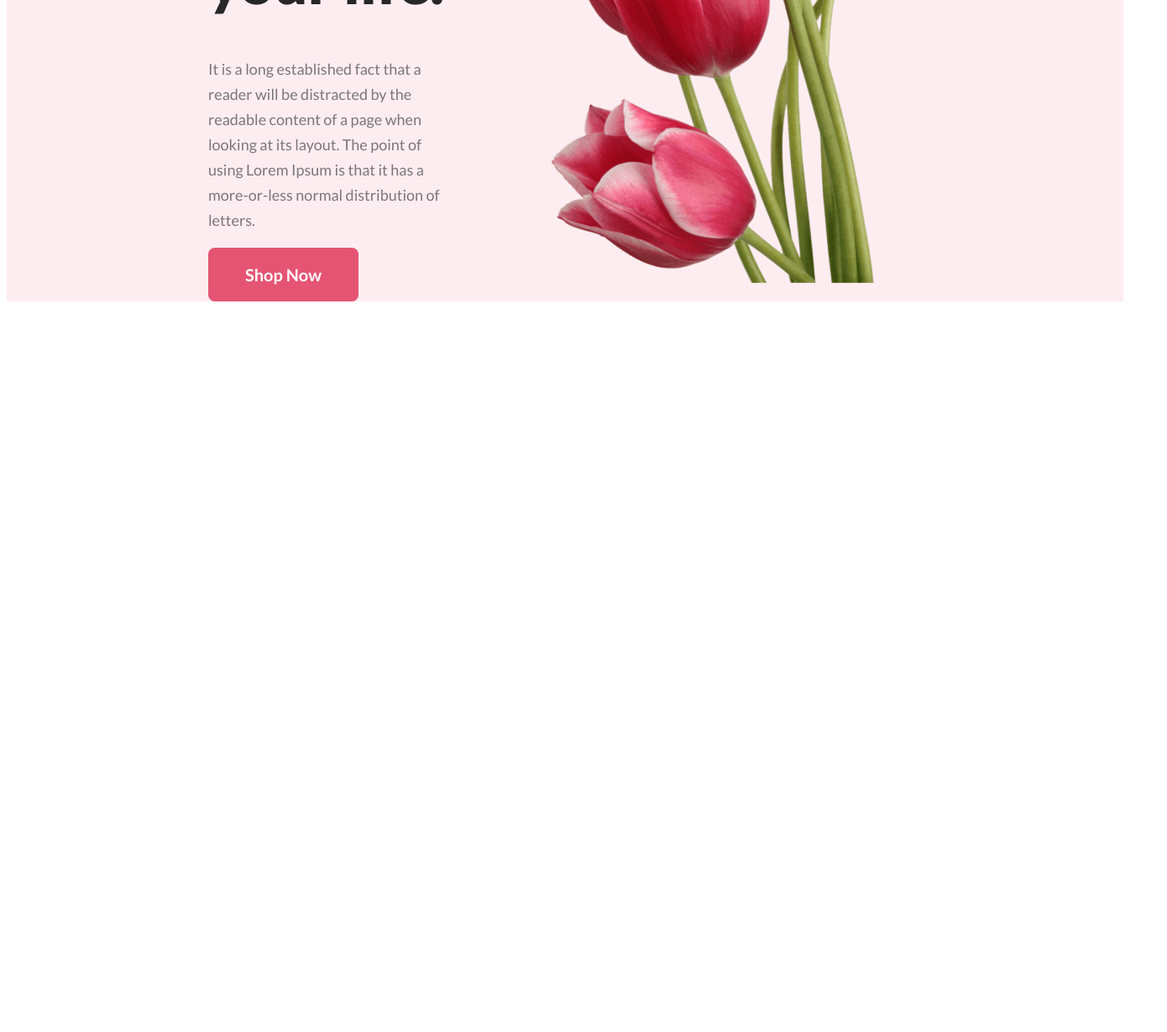
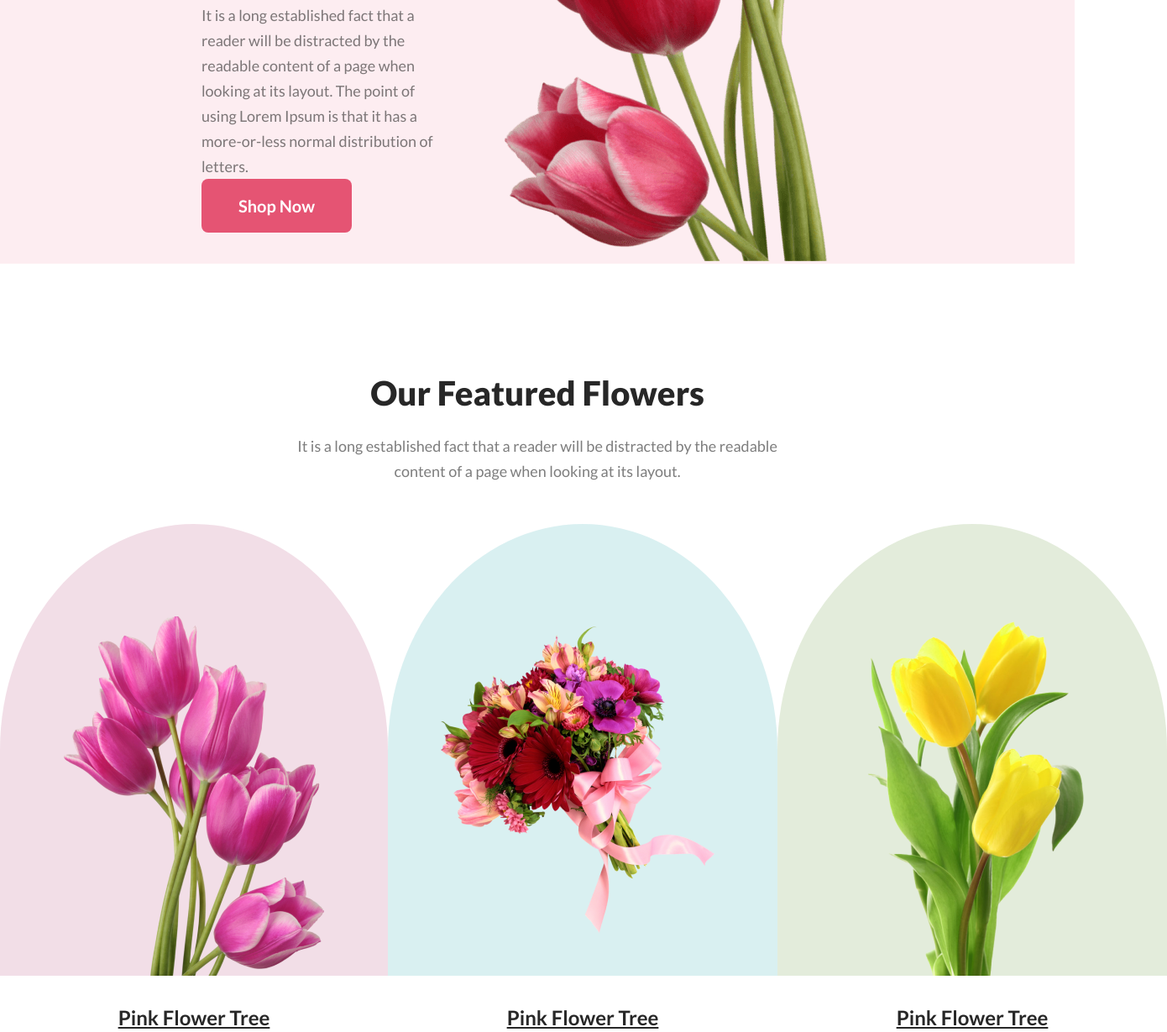
Before and after one commit to Ahnaf1111/flower-site, a plain HTML site: page index.html in a window 1280 px wide. Shown: the part 539-1768 px from the top of the page at 84% size, 1390 px wide, since content can reach past the window. Before the commit the page ends 906 px from the top, so only its background shows below. Drawn offline with Linux system fonts and the light colour scheme.

Commit message:
featured section added

```diff
--- a/index.html
+++ b/index.html
@@ -3,8 +3,9 @@
 <head>
     <meta charset="UTF-8">
     <meta name="viewport" content="width=device-width, initial-scale=1.0">
-    <title>Document</title>
+    <title>Flower Shop</title>
     <link rel="stylesheet" href="style.css">
+    <link rel="shortcut icon" href="Flower Asset/banner.png" type="image/x-icon">
 </head>
 <body>
     <header>
@@ -20,7 +21,38 @@
         </div>
     </header>
     <main>
-
+        <section class="feature">
+            <div class="feature-text">
+                <h3 class="section-title-primary">Our Featured Flowers</h3>
+                <p class="p-primary">It is a long established fact that a reader will be distracted by the readable <br> content of a page when looking at its layout.</p>
+            </div>
+            <div class="feature-containers">
+                <div class="feature-container ">
+                    <div class="feature-img pink-flower">
+                        <img src="Flower Asset/pngwing 6.png" alt="">
+                    </div>
+                <div class="feature-p">
+                    <p>Pink Flower Tree</p>
+                </div>
+            </div>
+                <div class="feature-container">
+                    <div class="feature-img blue-flower">
+                        <img src="Flower Asset/pngwing 5.png" alt="">
+                    </div>
+                <div class="feature-p">
+                    <p>Pink Flower Tree</p>
+                </div>
+            </div>
+                <div class="feature-container">
+                    <div class="feature-img green-flower">
+                        <img src="Flower Asset/pngwing 7.png" alt="">
+                    </div>
+                <div class="feature-p">
+                    <p>Pink Flower Tree</p>
+                </div>
+            </div>
+        </div>
+        </section>
     </main>
     <footer>
 
--- a/style.css
+++ b/style.css
@@ -2,6 +2,9 @@
 
 *{
     font-family: "Lato", sans-serif;
+    margin: 0;
+    padding: 0;
+    box-sizing: border-box;
 }
 /* primary styles */
 .btn-primary{
@@ -36,7 +39,7 @@ header{
 .banner{
     display: flex;
     align-items: center;
-    gap: 88px;
+    gap: 40px;
 }
 .banner-text{
     width: 45%;
@@ -50,3 +53,49 @@ font-weight: 800;
     height: 100%;
     padding-top: 50px;
 }
+/* main style start */
+section{
+    max-width: 1600px;
+    margin:130px auto 0;
+}
+/* feature style start */
+.feature-text{
+    text-align: center;
+}
+.feature-text>h3{
+    margin-bottom: 24px;
+}
+.feature-text>p{
+    margin-bottom: 48px;
+}
+.feature-img{
+    display: flex;
+    justify-content: center;
+    align-items: end;
+    border-radius: 50% 50% 0 0;
+    background: rgba(167, 33, 98, 0.15);
+}
+.feature-p{
+    text-align: center;
+    color: #272727;
+    font-size: 24px;
+    font-weight: 700;
+    line-height: 35px;
+    text-decoration: underline;
+    margin-top: 32px;
+}
+.feature-containers{
+    display: flex;
+    justify-content: space-between;
+}
+.pink-flower{
+    padding:110px 76px 0px;
+}
+.blue-flower{
+    padding:117px 47px 51px;
+    background-color:rgba(5, 151, 160, 0.15);;
+}
+.green-flower{
+    padding: 67px 75px 0;
+    background-color:rgba(71, 125, 17, 0.15);
+}
```
